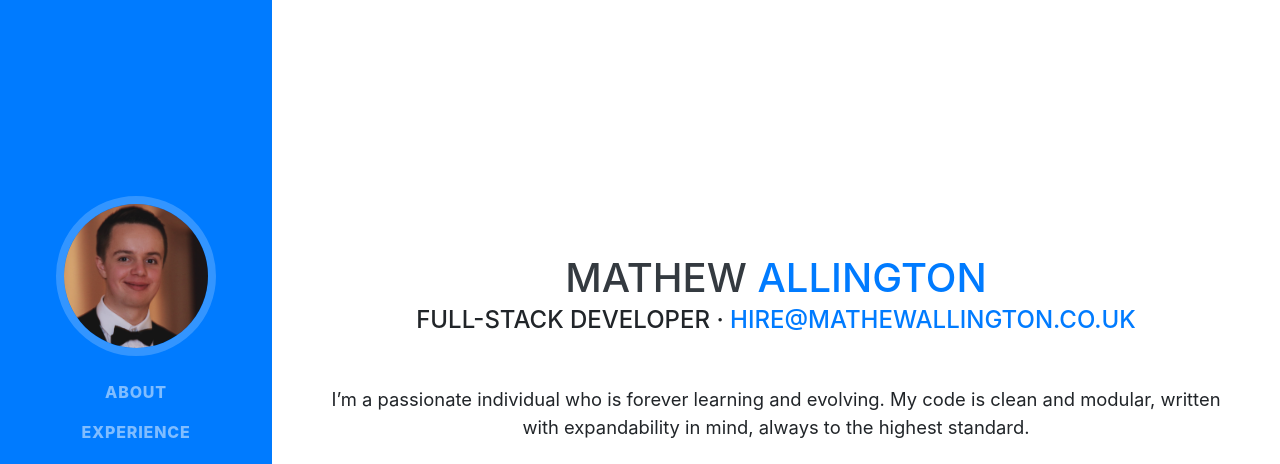
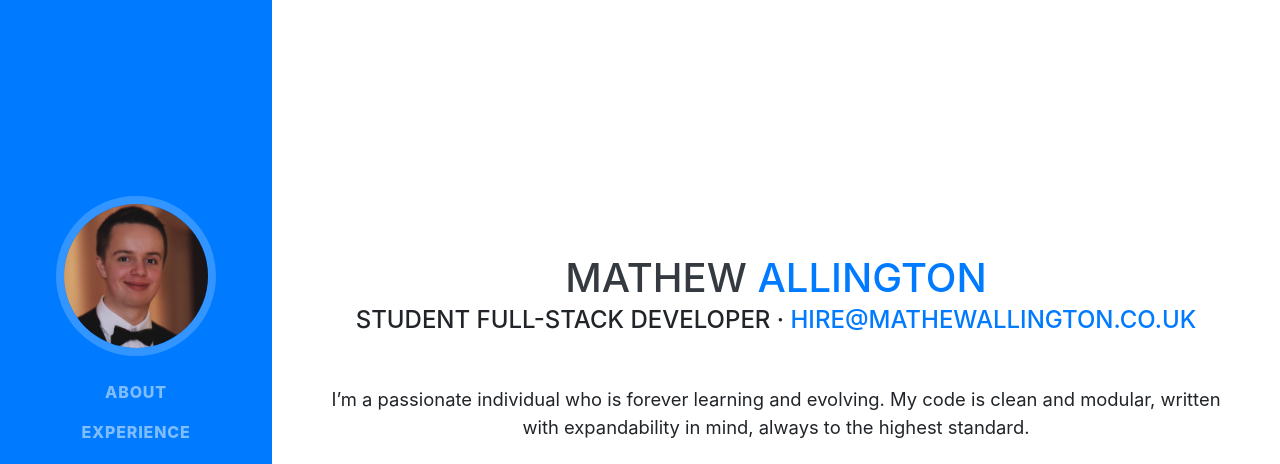
Before and after one commit to Mallington/WebsitePortfolio, a website with bundled scripts: page index.html in a window 1280 px wide. Shown: the top 464 px of the page. Built offline with nearby package versions, Linux system fonts and the light colour scheme; a web font is replaced by a local one.

Commit message:
Update index.html

```diff
--- a/index.html
+++ b/index.html
@@ -63,7 +63,7 @@
         <h1 class="mb-0">Mathew
           <span class="text-primary">Allington</span>
         </h1>
-        <div class="subheading mb-5">Full-Stack Developer ·
+        <div class="subheading mb-5">Student Full-Stack Developer ·
           <a href="mailto:Hire@MathewAllington.co.uk">Hire@MathewAllington.co.uk</a>
         </div>
         <p class="lead mb-5">I’m a passionate individual who is forever learning and evolving. My code is clean and modular, written with expandability in mind, always to the highest standard.</p>
```
